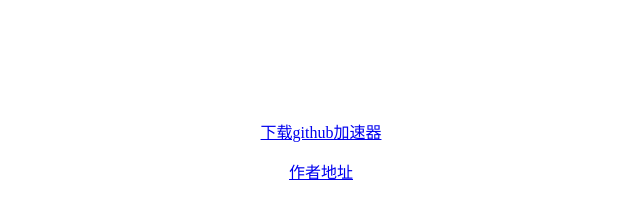
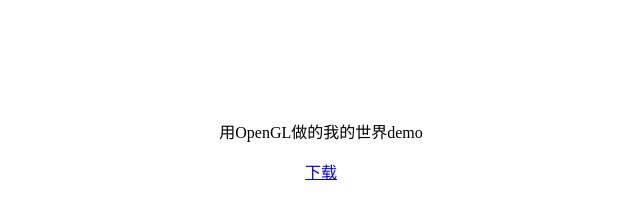
Before and after one commit to epfblock/epfblock.github.io, a plain HTML site: page main.html in a window 1280 px wide. Shown: the whole page, without its empty margins (319-959 px from the left). Drawn offline with Linux system fonts and the light colour scheme.

Commit message:
main.html

```diff
--- a/main.html
+++ b/main.html
@@ -8,8 +8,8 @@
 <body>
 <table width="100%" height="286" border="0">
   <tr>
-    <td align="center"><p><a href="resources/fastgithub_win-x64.zip">下载github加速器</a></p>
-    <p><a href="https://github.com/dotnetcore/FastGithub" target="new">作者地址</a></p></td>
+    <td align="center"><p>用OpenGL做的我的世界demo</p>
+    <p><a href="resources/MyCraft_demo.exe">下载</a></p></td>
   </tr>
 </table>
 <p>&nbsp;</p>
```
